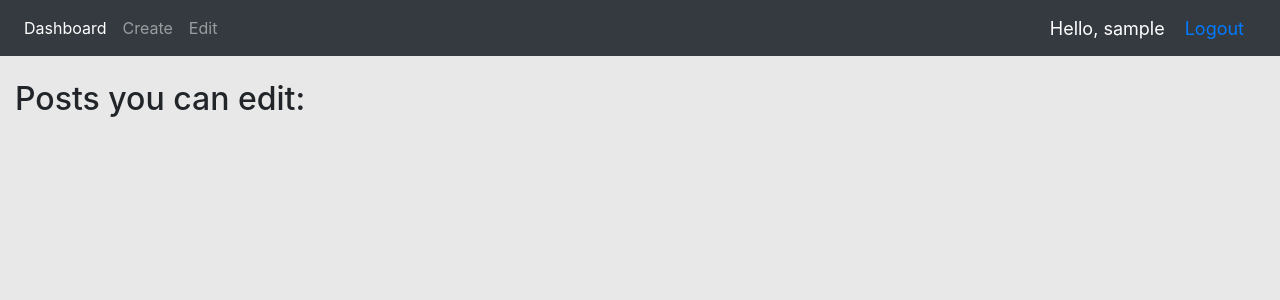
After one commit to D1VORY/django_blog, a Django app: page /blogs/edit/list/ in a window 1280 px wide. The commit adds this page. Shown: the top 300 px of the page. Run offline with Django 3.2, Linux system fonts and the light colour scheme; the visitor is signed in with stand-in values (Sample User, id 1); data that the repository does not hold is empty; some libraries are stand-ins or nearby versions.

Commit message:
added editing posts

```diff
--- a/blog/templates/blog/blog_detail.html
+++ b/blog/templates/blog/blog_detail.html
@@ -16,14 +16,14 @@
 
   <div class="blog-caption-wrapper">
     <h1 class="display-3 blog-caption-text">
-      {{ blog.caption_text }}
+      {{ blog.caption_text}}
     </h1>
   </div>
 
 
   <div class="blog-body-wrapper">
     <div class="main-text">
-      {{blog.blog_text|linebreaks }}
+      {{blog.blog_text|safe|linebreaks  }}
     </div>
   </div>
 
--- /dev/null
+++ b/blog/templates/blog/blog_form.html
@@ -0,0 +1,5 @@
+<form method="post" enctype="multipart/form-data">{% csrf_token %}
+  {{ form.media }}
+  {{ form.as_p }}
+  <input type="submit" value="Create">
+</form>
--- /dev/null
+++ b/blog/templates/blog/blogs_edit.html
@@ -0,0 +1,23 @@
+{% extends 'mainapp/base.html'%}
+{% load static %}
+
+
+{% block styles %}
+  <link rel="stylesheet" href="{% static 'css/blogs.css' %}">
+{% endblock %}
+
+
+{% block content%}
+  <h2>Posts you can edit: </h2>
+  <ul class="list-group">
+    {% for post in object_list%}
+    <a href="{% url 'edit_post' post.id %}">
+      <li class="list-group-item">
+        {{post.caption_text}}
+      </li>
+    </a>
+    {% endfor %}
+  </ul>
+
+
+{% endblock %}
--- a/blog/templates/blog/create_blog.html
+++ b/blog/templates/blog/create_blog.html
@@ -7,9 +7,5 @@
 
 
 {% block content %}
-  <form method="post" enctype="multipart/form-data">{% csrf_token %}
-    {{ form.media }}
-    {{ form.as_p }}
-    <input type="submit" value="Create">
-  </form>
+  {% include 'blog/blog_form.html' %}
 {% endblock %}
--- a/blog/templatetags/blog_extras.py
+++ b/blog/templatetags/blog_extras.py
@@ -26,4 +26,9 @@ def human_time(value):
     elif s:
         return "%s seconds ago" % int(s)
 
+
+def range(l=5):
+    return list(range(l))
+
+register.filter('range',range)
 register.filter('human_time', human_time)
--- a/blog/urls.py
+++ b/blog/urls.py
@@ -4,5 +4,8 @@ from .views import *
 urlpatterns = [
     path('', BlogListView.as_view(),  name='dashboard'),
     path('blogs/create/', CreateBlogView.as_view(), name='create_blog'),
+    path('blogs/edit/list/', BlogEditListView.as_view(),  name='edit_list'),
+    path('blogs/edit/<str:pk>/', UpdateBlogView.as_view(),  name='edit_post'),
     path('blogs/<str:pk>/', BlogDetailView.as_view(), name='blog_detail'),
+
 ]
--- a/blog/views.py
+++ b/blog/views.py
@@ -1,5 +1,7 @@
 from django.shortcuts import render
-from django.views.generic import ListView, DetailView, FormView, CreateView
+from django.views.generic import ListView, DetailView, FormView, CreateView, UpdateView
+from django.utils import timezone
+from django.urls import reverse_lazy
 
 from .models import Blog
 from .forms import BlogForm
@@ -14,11 +16,32 @@ class BlogListView(ListView):
         blogs = Blog.objects.all().order_by('-created')
         return blogs
 
+class BlogEditListView(ListView):
+    template_name = 'blog/blogs_edit.html'
+    model = Blog
+    #paginate_by = 9
+
+    def get_queryset(self):
+        blogs = Blog.objects.all().filter(author=self.request.user).order_by('-created')
+        return blogs
+
 
 class BlogDetailView(DetailView):
     template_name = 'blog/blog_detail.html'
     model = Blog
 
+
+class UpdateBlogView(UpdateView):
+    template_name = 'blog/create_blog.html'
+    model = Blog
+    form_class = BlogForm
+    success_url = reverse_lazy('edit_list')
+
+    def form_valid(self, form):
+        #import pdb; pdb.set_trace()
+        if form.is_valid:
+            Blog.objects.filter(pk = self.kwargs['pk']).update(**form.cleaned_data, updated = timezone.now())
+        return super(UpdateBlogView, self).form_valid(form)
 
 
 class CreateBlogView(FormView):
--- a/mainapp/templates/mainapp/navbar.html
+++ b/mainapp/templates/mainapp/navbar.html
@@ -24,7 +24,7 @@
         <a class="nav-link" href="{% url 'create_blog' %}">Create</a>
       </li>
       <li class="nav-item">
-        <a class="nav-link" href="">Edit</a>
+        <a class="nav-link" href="{% url 'edit_list'%}">Edit</a>
       </li>
 
       {% endif %}
--- a/static/css/blogs.css
+++ b/static/css/blogs.css
@@ -5,7 +5,7 @@
   display:         flex;
   flex-wrap: wrap;
 }
-.row > [class*='col-'] {
+.row > [class*='col'] {
   display: flex;
   flex-direction: column;
 }
@@ -16,7 +16,7 @@
 }
 
 .blog-wrapper{
-  max-width: 600px;
+  /*max-width: 600px;*/
   margin: 20px 10px;
   background-color: #ffffff;
 }
--- a/static/css/main.css
+++ b/static/css/main.css
@@ -6,3 +6,9 @@ body{
 .main-content{
   padding-top: 80px;
 }
+
+.bottom-content{
+  display: flex;
+  justify-content:  center;
+
+}
```
Also changed, not shown: blog/templates/blog/blogs.html (+9 -35 lines), blog/templates/blog/pagination.html (added, +19 -0 lines), media/blog_images/happy.jpg (added), media/blog_images/traaffic2.jpg (added).
